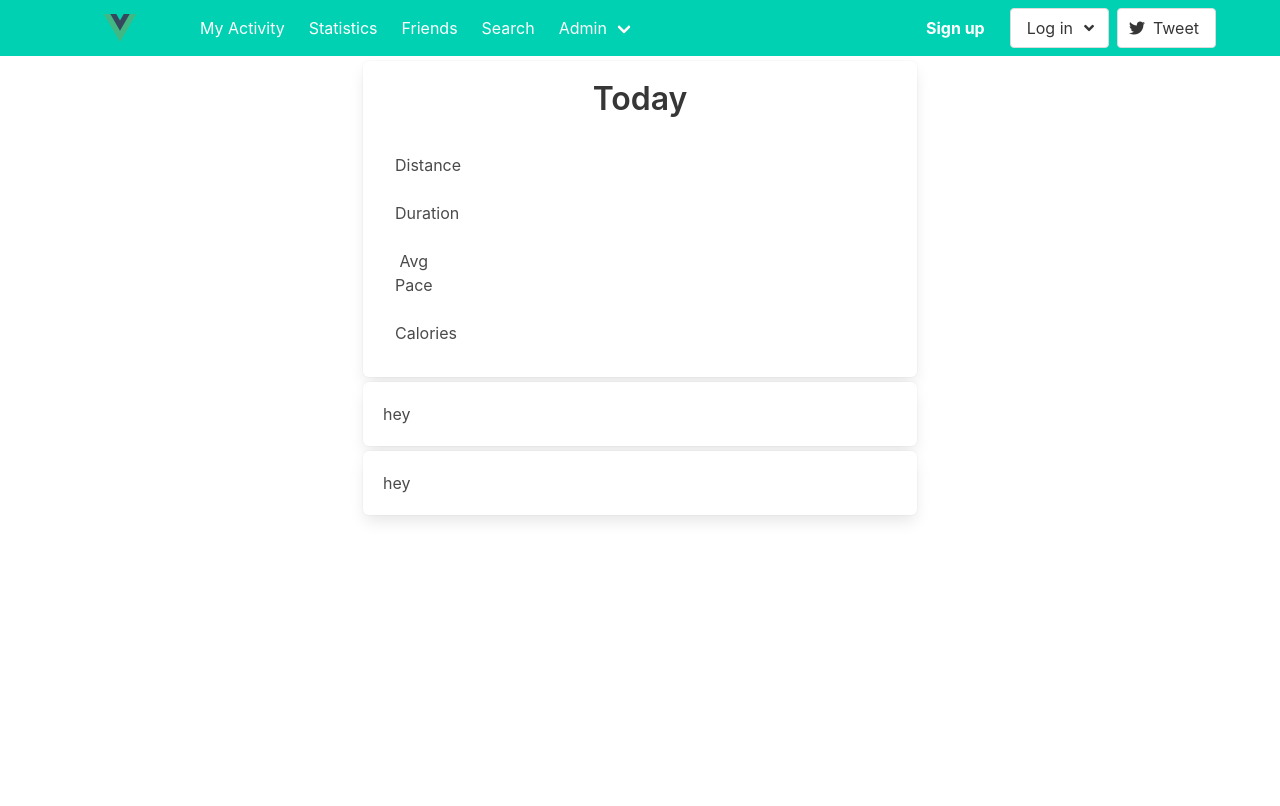
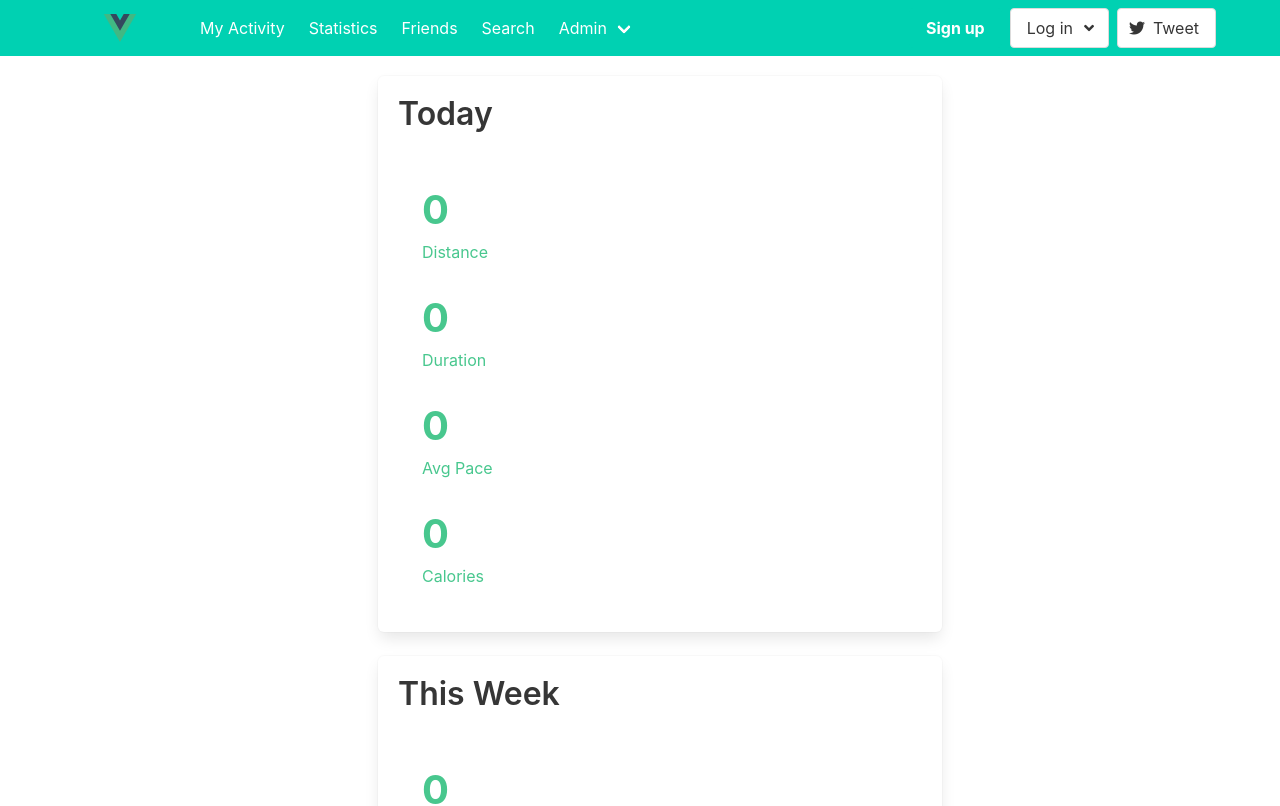
Before and after one commit to ericadubie/CPS493-Spring24-Final, a Vue app in the folder client/: page / in a window 1280 px wide. Shown: the top 806 px of the page. Built offline with nearby package versions, Linux system fonts and the light colour scheme.

Commit message:
Created WorkoutSummary component

```diff
--- /dev/null
+++ b/client/src/components/WorkoutSummary.vue
@@ -0,0 +1,44 @@
+<script setup lang="ts">
+const props = defineProps<{
+    title: string;
+    distance: number;
+    duration: number;
+    avgPace: number;
+    calories: number;
+}>();
+</script>
+
+<template>
+    <div class="box has-text-success summary">
+        <h2 class="title">{{ title }}</h2>
+        <div class="column is-multiline is-mobile">
+            <div class="column is-half">
+                <p class="value">{{ distance }}</p>
+                <p class="caption">Distance</p>
+            </div>
+            <div class="column is-half">
+                <p class="value">{{ duration }}</p>
+                <p class="caption">Duration</p>
+            </div>
+            <div class="column is-half">
+                <p class="value">{{ avgPace }}</p>
+                <p class="caption">Avg Pace</p>
+            </div>
+            <div class="column is-half">
+                <p class="value">{{ calories }}</p>
+                <p class="caption">Calories</p>
+            </div>
+        </div>
+  </div>
+</template>
+
+<style scoped>
+.summary .value {
+  font-size: 2.5rem;
+  font-weight: 700;
+}
+.summary .caption {
+  font-size: 1rem;
+}
+
+</style>
--- a/client/src/global/users.ts
+++ b/client/src/global/users.ts
@@ -33,11 +33,11 @@ export const getStoreUser = (): storeUser => {
     users.forEach((user) => {
       if(user.isLoggedIn === true && user.username !== username){
         user.isLoggedIn = false
-        console.log(`${user.name} is logged out`)
+        // console.log(`${user.name} is logged out`)
       }
       if (user.username === username){
         user.isLoggedIn = true
-        console.log(`${user.name} is logged in`)
+        // console.log(`${user.name} is logged in`)
       }
     })
   }
--- a/client/src/pages/activity.vue
+++ b/client/src/pages/activity.vue
@@ -1,12 +1,18 @@
 <script setup lang="ts">
 import ActivityCard from '../components/ActivityCard.vue'
 import { type Activity, getActivities } from '../model/activity'
-import { ref } from 'vue'
+import { ref, computed } from 'vue'
 import { getStoreUser } from "../global/users"
 
-const users = getStoreUser().users
+
+const storeUser = getStoreUser()
+const users = storeUser.users
 
 const activities = ref([] as Activity[])
+
+const loggedInUser = computed(() => storeUser.showLogin());
+
+console.log("Logged in user:", loggedInUser.value);
 
 activities.value = getActivities()
 
@@ -48,6 +54,17 @@ function addWorkout() {
 
     toggleForm()
 }
+
+const userActivities = computed(() => {
+  const user = loggedInUser.value;
+  if (!user || !user.username){
+    console.log("No user logged in or username is missing.");
+    return [];
+  }
+  const filteredActivities = activities.value.filter(activity => activity.username === user.username);
+  console.log("Filtered activities for user:", filteredActivities);
+  return filteredActivities;
+});
 
 </script>
 
@@ -121,7 +138,7 @@ function addWorkout() {
                     </div>
                 </form>
 
-                        <div v-for="(activity, index) in activities" :key="index">
+                        <div v-for="(activity, index) in userActivities" :key="index">
                             <ActivityCard
                                 :name="users.filter((user) => user.name === activity.name)[0].name"
                                 :username="users.filter((user) => user.name === activity.name)[0].username"
--- a/client/src/pages/index.vue
+++ b/client/src/pages/index.vue
@@ -1,55 +1,39 @@
 <script setup lang="ts">
-    const props = defineProps<{
-    distance: number;
-    duration: number;
-    avgPace: number;
-    calories: number;
-}>();
+    import WorkoutSumnmary from "../components/WorkoutSummary.vue"
+    import { getStoreUser } from "../global/users"
 
+    const userStore = getStoreUser();
 </script>
 
 <template>
-    <div class="container">
-        <div class="columns is-centered">
-            <div class="column is-half media">
-                <div class="box summary" style="margin: 5px;">
-                    <h2 class="title" style="text-align: center;"> Today </h2>
-                    <div class="columns">
-                        <div class="column is-multiline">
-                            <div class="column is-half">
-                                <h3 class="value">{{ distance }}</h3>
-                                <caption class="caption">
-                                Distance
-                                </caption>
-                            </div>
-                            <div class="column is-half">
-                                <h3 class="value">{{ duration }}</h3>
-                                <caption class="caption">
-                                Duration
-                                </caption>
-                            </div>
-                            <div class="column is-half">
-                                <h3 class="value">{{ avgPace }}</h3>
-                                <caption class="caption">
-                                Avg Pace
-                                </caption>
-                            </div>
-                            <div class="column is-half">
-                                <h3 class="value">{{ calories }}</h3>
-                                <caption class="caption">
-                                Calories
-                                </caption>
-                            </div>
-                        </div>
-                    </div>
+   <div class="container">
+        <div class="columns">
+            <div class="column is-one-quarter"></div>
+                <div class="column is-half" style="margin: 20px;">
+                    <WorkoutSumnmary
+                    :title="'Today'"
+                    :distance="0"
+                    :duration="0"
+                    :avgPace="0"
+                    :calories="0"
+                    />
+
+                    <WorkoutSumnmary
+                    :title="'This Week'"
+                    :distance="0"
+                    :duration="0"
+                    :avgPace="0"
+                    :calories="0"
+                    />
+
+                    <WorkoutSumnmary
+                    :title="'All Time'"
+                    :distance="0"
+                    :duration="0"
+                    :avgPace="0"
+                    :calories="0"
+                    />
                 </div>
-                <div class="box" style="margin: 5px;">
-                    hey
-                </div>
-                <div class="box" style="margin: 5px;">
-                    hey
-                </div>
-            </div>
         </div>
     </div>
 </template>
```
